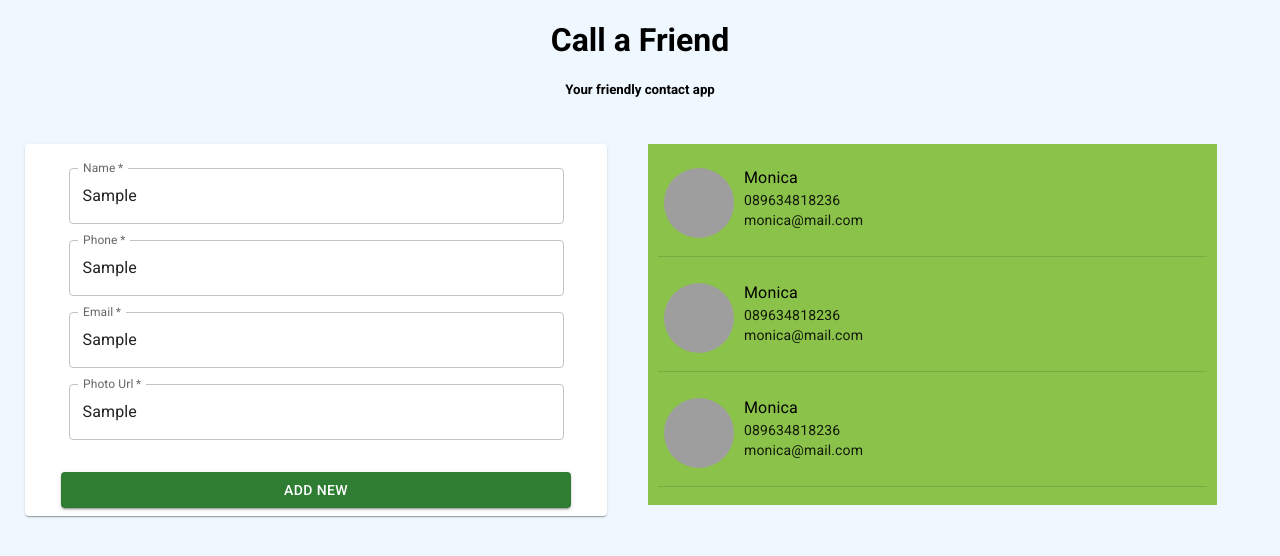
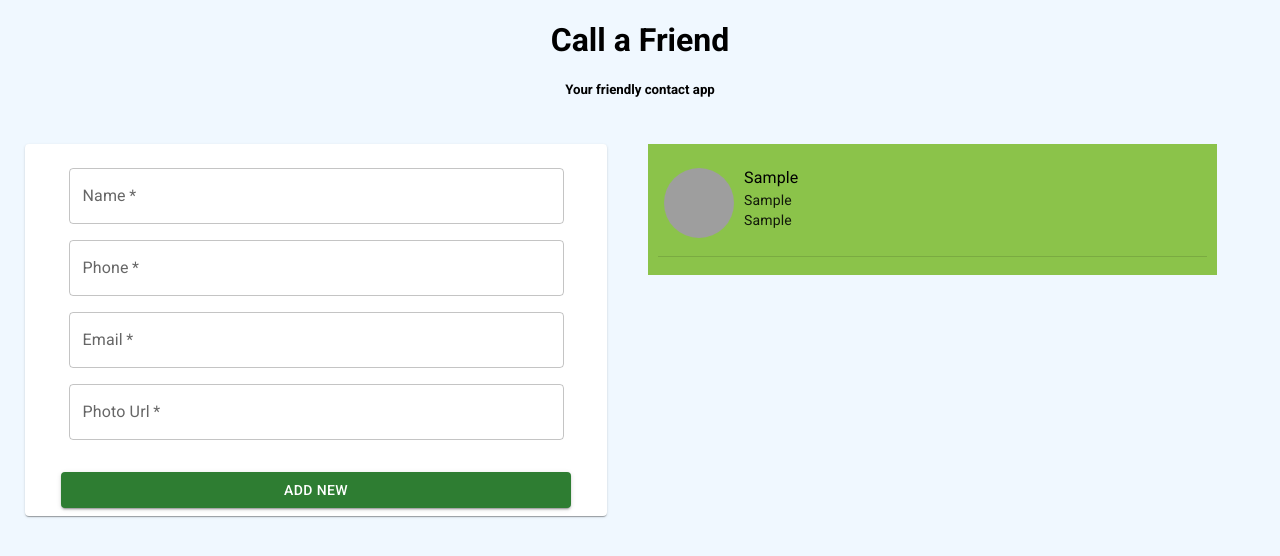
Before and after one commit to dts-kominfo-rea4b/challenge-react-with-mui-H-navi, a React (Create React App) app: page / in a window 1280 px wide. Both pictures are taken after typing "Sample", "Sample", "Sample", "Sample" into the empty fields and a click on the button "ADD NEW". Shown: the top 556 px of the page. Built offline with nearby package versions, Linux system fonts and the light colour scheme; grey boxes are pictures that could not be loaded.

Commit message:
add new contact

```diff
--- a/src/components/Contact.js
+++ b/src/components/Contact.js
@@ -6,16 +6,19 @@ import React from 'react';
 
 // Kalian bisa membuat CSS sendiri di src/components/Contact.css
 // atau langsung tambahkan dengan sx={{}}
-const Contact = ({ data }) => {
+const Contact = ({ contacts }) => {
     // Contact berisi foto, nama, telepon, dan email
     return (
         <List sx={{ width: '90%', bgcolor: '#8bc34a', marginTop: '25px' }}>
+            {contacts.map((contact, index) => {
+                return (
+                    <div key={index}>
                         <ListItem alignItems="flex-start">
                             <ListItemAvatar sx={{ paddingRight: '10px' }}>
-                    <Avatar alt="Remy Sharp" src="http://placekitten.com/400/400" sx={{width: '70px', height: '70px'}} />
+                                <Avatar alt="Remy Sharp" src={contact.foto} sx={{ width: '70px', height: '70px' }} />
                             </ListItemAvatar>
                             <ListItemText
-                    primary="Monica"
+                                primary={contact.nama}
                                 secondary={
                                     <React.Fragment>
                                         <Typography
@@ -24,7 +27,7 @@ const Contact = ({ data }) => {
                                             variant="body2"
                                             color="text.primary"
                                         >
-                                089634818236
+                                            {contact.hp}
                                         </Typography>
                                         <Typography
                                             sx={{ display: 'block' }}
@@ -32,71 +35,17 @@ const Contact = ({ data }) => {
                                             variant="body2"
                                             color="text.primary"
                                         >
-                                monica@mail.com
+                                            {contact.email}
                                         </Typography>
                                     </React.Fragment>
                                 }
                             />
                         </ListItem>
-            <Divider variant="inset" component="li" sx={{ margin: '10px'}} />
-            <ListItem alignItems="flex-start">
-                <ListItemAvatar sx={{ paddingRight: '10px' }}>
-                    <Avatar alt="Remy Sharp" src="http://placekitten.com/400/400" sx={{width: '70px', height: '70px'}} />
-                </ListItemAvatar>
-                <ListItemText
-                    primary="Monica"
-                    secondary={
-                        <React.Fragment>
-                            <Typography
-                                sx={{ display: 'block' }}
-                                component="span"
-                                variant="body2"
-                                color="text.primary"
-                            >
-                                089634818236
-                            </Typography>
-                            <Typography
-                                sx={{ display: 'block' }}
-                                component="span"
-                                variant="body2"
-                                color="text.primary"
-                            >
-                                monica@mail.com
-                            </Typography>
-                        </React.Fragment>
-                    }
-                />
-            </ListItem>
-            <Divider variant="inset" component="li" sx={{ margin: '10px'}} />
-            <ListItem alignItems="flex-start">
-                <ListItemAvatar sx={{ paddingRight: '10px' }}>
-                    <Avatar alt="Remy Sharp" src="http://placekitten.com/400/400" sx={{width: '70px', height: '70px'}} />
-                </ListItemAvatar>
-                <ListItemText
-                    primary="Monica"
-                    secondary={
-                        <React.Fragment>
-                            <Typography
-                                sx={{ display: 'block' }}
-                                component="span"
-                                variant="body2"
-                                color="text.primary"
-                            >
-                                089634818236
-                            </Typography>
-                            <Typography
-                                sx={{ display: 'block' }}
-                                component="span"
-                                variant="body2"
-                                color="text.primary"
-                            >
-                                monica@mail.com
-                            </Typography>
-                        </React.Fragment>
-                    }
-                />
-            </ListItem>
-            <Divider variant="inset" component="li" sx={{ margin: '10px'}} />
+                        <Divider variant="inset" component="li" sx={{ margin: '10px' }} />
+                    </div>
+                );
+            })}
+
 
         </List>
     );
--- a/src/components/ContactForm.js
+++ b/src/components/ContactForm.js
@@ -5,10 +5,15 @@
 
 import { Button, Card, CardActions, CardContent, Grid, TextField, Typography } from "@mui/material";
 import { Box } from "@mui/system";
+import React, { useState } from "react";
 
-const ContactForm = () => {
+const ContactForm = ({ handleClick }) => {
     // Form berisi name, phone, email, dan photo url
     // Buatlah state newContact berupa objek sesuai dengan data yang ada
+    const [name, setName] = useState('');
+    const [phone, setPhone] = useState('');
+    const [email, setEmail] = useState('');
+    const [photo, setPhoto] = useState('');
 
     return (
         <Card sx={{ minWidth: 275, margin: "25px" }}>
@@ -27,7 +32,10 @@ const ContactForm = () => {
                                 required
                                 id="name-required"
                                 label="Name"
-                                defaultValue=""
+                                value={name}
+                                onChange={(name) => {
+                                    setName(name.target.value);
+                                }}
                             />
                         </Grid>
                         <Grid item xs={12}>
@@ -35,7 +43,10 @@ const ContactForm = () => {
                                 required
                                 id="phone-required"
                                 label="Phone"
-                                defaultValue=""
+                                value={phone}
+                                onChange={(phone) => {
+                                    setPhone(phone.target.value);
+                                }}
                             />
                         </Grid>
                         <Grid item xs={12}>
@@ -43,7 +54,10 @@ const ContactForm = () => {
                                 required
                                 id="email-required"
                                 label="Email"
-                                defaultValue=""
+                                value={email}
+                                onChange={(email) => {
+                                    setEmail(email.target.value);
+                                }}
                             />
                         </Grid>
                         <Grid item xs={12}>
@@ -51,7 +65,10 @@ const ContactForm = () => {
                                 required
                                 id="photo-required"
                                 label="Photo Url"
-                                defaultValue=""
+                                value={photo}
+                                onChange={(photo) => {
+                                    setPhoto(photo.target.value);
+                                }}
                             />
                         </Grid>
                     </div>
@@ -59,7 +76,20 @@ const ContactForm = () => {
             </CardContent>
             <CardActions>
                 <Grid item xs={12}>
-                    <Button variant="contained" color="success" sx={{ width: '90%' }}>
+                    <Button
+                        variant="contained"
+                        color="success"
+                        sx={{ width: '90%' }}
+                        onClick={() => {
+                            handleClick(name, phone, email, photo);
+                            // handleClick(phone);
+                            // handleClick(email);
+                            // handleClick(photo);
+                            setName('');
+                            setPhone('');
+                            setEmail('');
+                            setPhoto('');
+                        }}>
                         Add New
                     </Button>
                 </Grid>
--- a/src/components/Header.js
+++ b/src/components/Header.js
@@ -11,12 +11,12 @@ const Header = () => {
     <div className='header' container spacing={2}>
       <Grid>
         <Grid item xs={12}>
-          <div justifyContent="center" alignItems="center">
+          <div>
             <h1>Call a Friend</h1>
           </div>
         </Grid>
         <Grid item xs={12}>
-          <div justifyContent="center" alignItems="center">
+          <div>
             <h5>Your friendly contact app</h5>
           </div>
         </Grid>
--- a/src/containers/ContactApp.jsx
+++ b/src/containers/ContactApp.jsx
@@ -5,16 +5,26 @@ import ContactForm from '../components/ContactForm';
 import Header from '../components/Header';
 
 const ContactApp = () => {
+    const [contacts, setContacts] = useState([]);
+
+    const handleClick = (name, phone, email, photo) => {
+        setContacts([...contacts, { nama: name, hp: phone, email: email, foto: photo, id: contacts.length + 1 }]);
+        // setContacts([...phones, { hp: phone, phone_id: phones.length + 1 }]);
+        // setContacts([...emails, { email: email, email_id: emails.length + 1 }]);
+        // setContacts([...photos, { foto: photo, photo_id: photos.length + 1 }]);
+      };
+
+
 
     return (
         <div className='contact-app'>
             <Header />
             <Grid  justifyContent="center" container spacing={2}>
                 <Grid item md={6} lg={6}>
-                    <ContactForm/>
+                    <ContactForm handleClick={handleClick}/>
                 </Grid>
                 <Grid item md={6} lg={6}>
-                    <Contact/>
+                    <Contact contacts={contacts}/>
                 </Grid>
             </Grid>
         </div>
```
Lines whose indentation alone changed are shown as unchanged.
